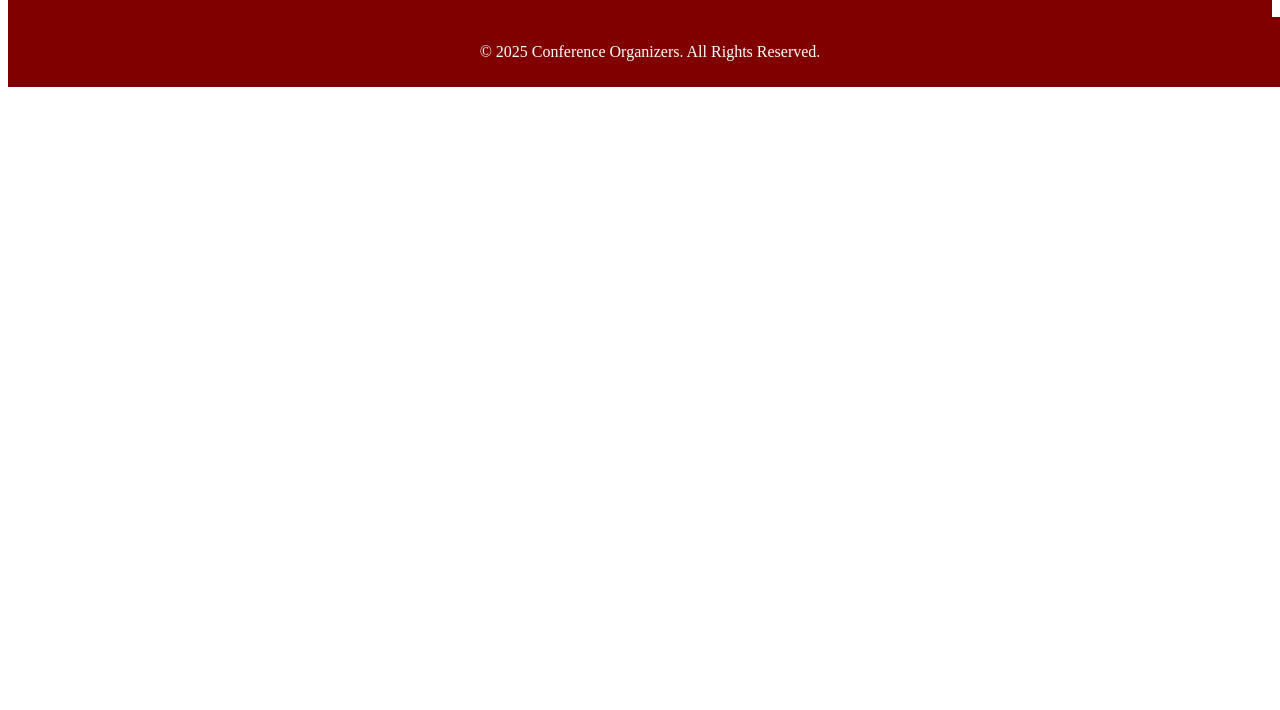
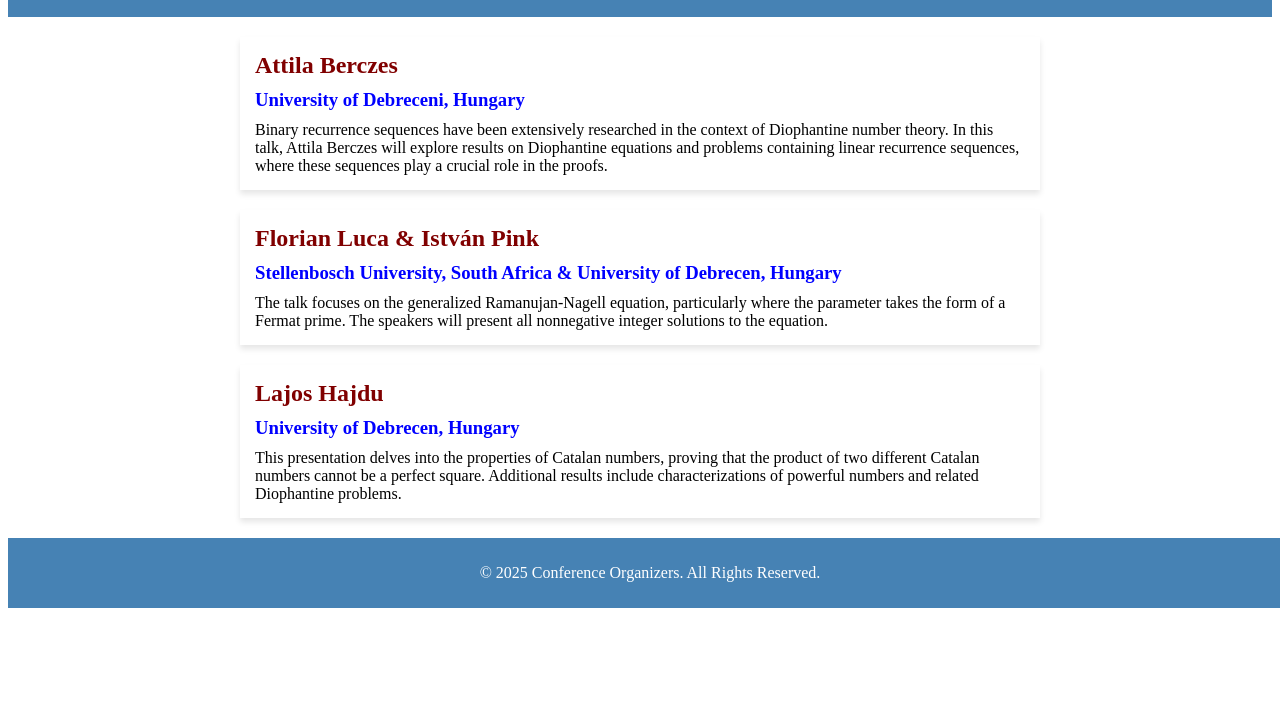
Before and after one commit to BeeCodeHub/wits-debreceni-conference, a plain HTML site: page programme.html in a window 1280 px wide. Shown: the part 90-800 px from the top of the page. Drawn offline with Linux system fonts and the light colour scheme.

Commit message:
speakers to the conference added

```diff
--- a/programme.html
+++ b/programme.html
@@ -12,6 +12,26 @@
   <p style="margin: 5px 0 0; font-size: 0.9em; color: lightgray;">Organized by University of the Witwatersrand</p>
 </header>
 
+<section class="speakers">
+  <div class="speaker">
+    <h2>Attila Berczes</h2>
+    <h3>University of Debreceni, Hungary</h3>
+    <p>Binary recurrence sequences have been extensively researched in the context of Diophantine number theory. In this talk, Attila Berczes will explore results on Diophantine equations and problems containing linear recurrence sequences, where these sequences play a crucial role in the proofs.</p>
+  </div>
+
+  <div class="speaker">
+    <h2>Florian Luca & István Pink</h2>
+    <h3>Stellenbosch University, South Africa & University of Debrecen, Hungary</h3>
+    <p>The talk focuses on the generalized Ramanujan-Nagell equation, particularly where the parameter takes the form of a Fermat prime. The speakers will present all nonnegative integer solutions to the equation.</p>
+  </div>
+
+  <div class="speaker">
+    <h2>Lajos Hajdu</h2>
+    <h3>University of Debrecen, Hungary</h3>
+    <p>This presentation delves into the properties of Catalan numbers, proving that the product of two different Catalan numbers cannot be a perfect square. Additional results include characterizations of powerful numbers and related Diophantine problems.</p>
+  </div>
+</section>
+
 <footer>
   <p>&copy; 2025 Conference Organizers. All Rights Reserved.</p>
 </footer>
--- a/style.css
+++ b/style.css
@@ -8,7 +8,7 @@
     }
 
     header {
-        background: maroon;
+        background: #4682B4;
                 color: white;
         text-align: center;
         padding: 20px 10px;
@@ -21,7 +21,7 @@
     header h2 {
         margin: 10px 0 0;
         font-size: 1.2em;
-        color: lightgray;
+        color: light gray;
     }
 
     .speakers {
@@ -35,7 +35,7 @@
 
     .speaker {
         background: white;
-        border-left: 5px solid blue;
+        border-left: 5px #008080;
         padding: 15px;
         box-shadow: 0 4px 6px rgba(0, 0, 0, 0.1);
     }
@@ -55,7 +55,7 @@
     }
 
     footer {
-        background: maroon;
+        background: #4682B4;
         color: white;
         text-align: center;
         padding: 10px;
```
